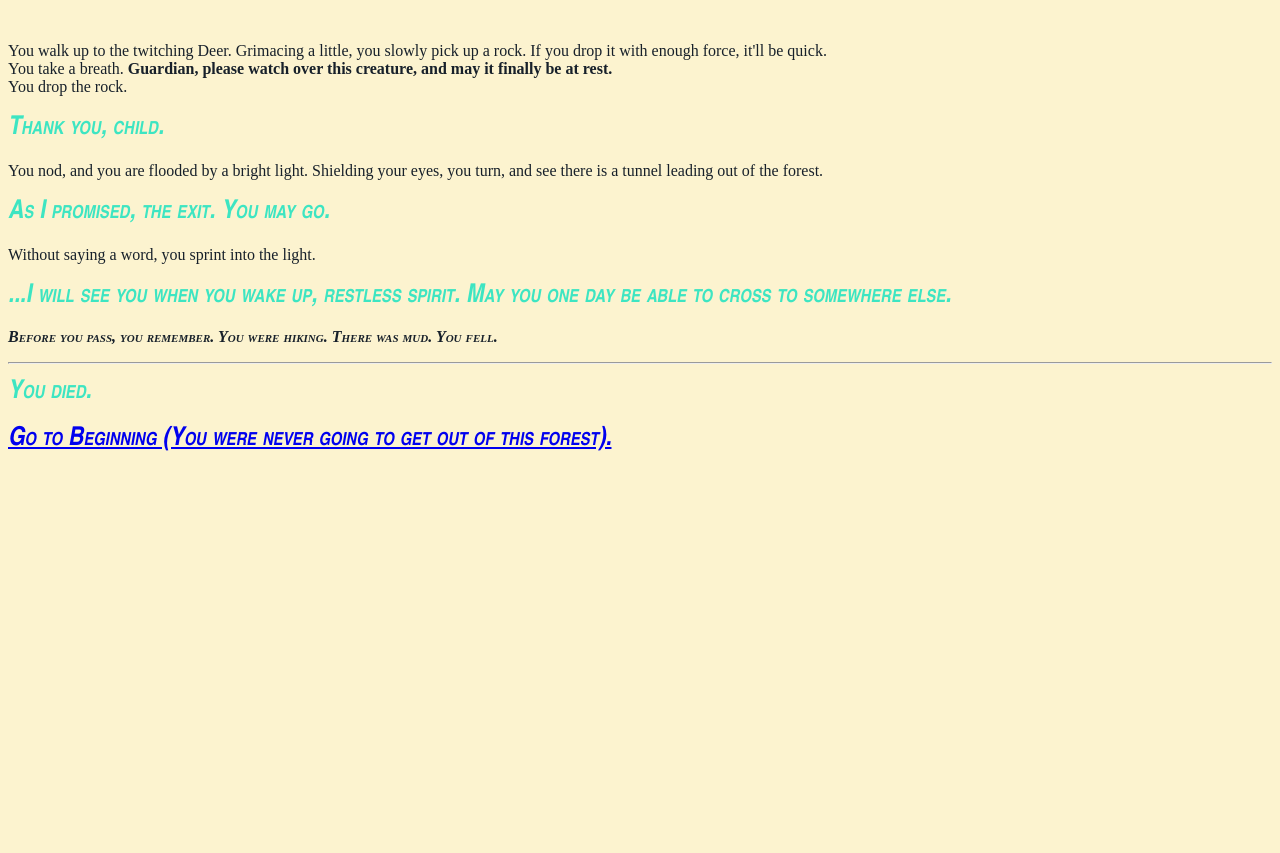
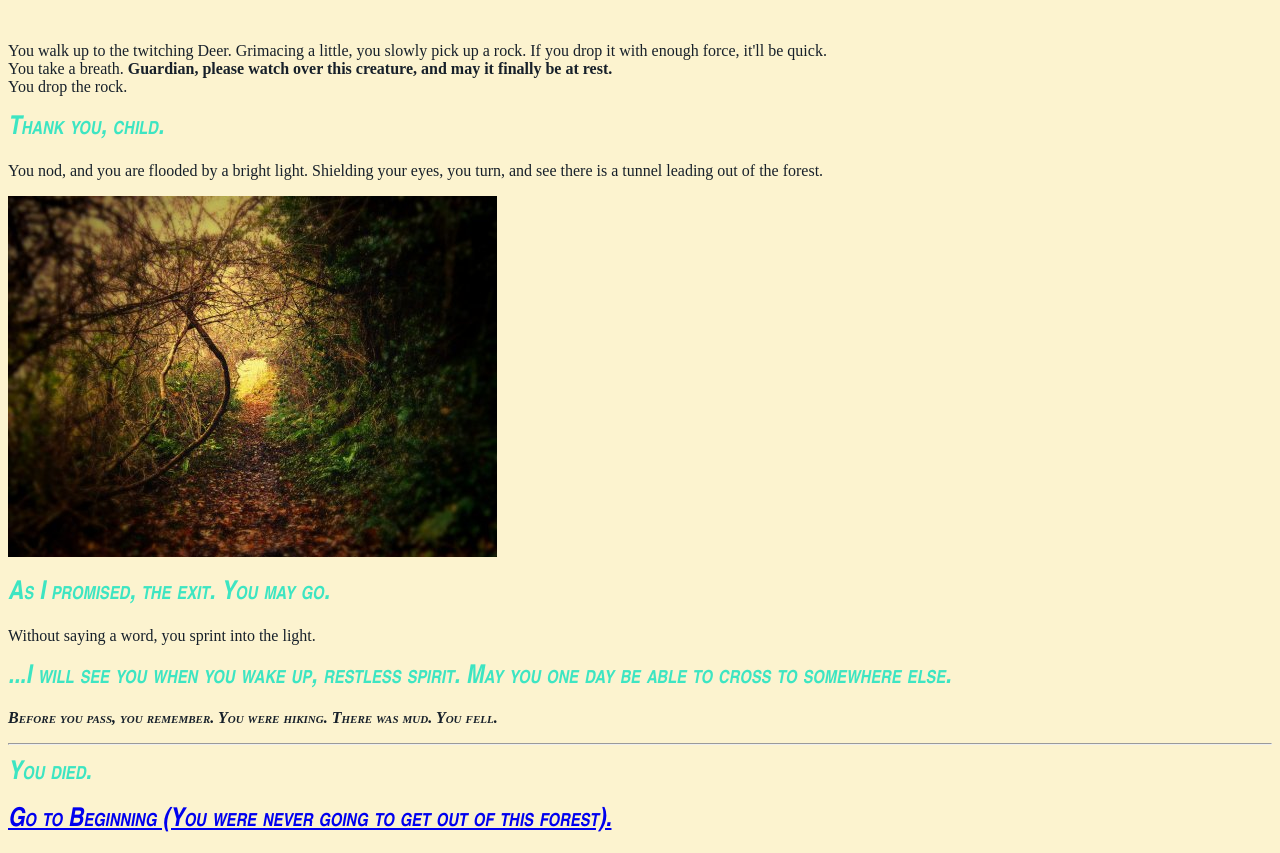
Before and after one commit to MirrorInReverse/mirrorinreverse.github.io, a plain HTML site: page mercy.html in a window 1280 px wide. Before the commit the page ends 800 px from the top, so only its background shows below. Drawn offline with Linux system fonts and the light colour scheme.

Commit message:
Update mercy.html

```diff
--- a/mercy.html
+++ b/mercy.html
@@ -12,6 +12,7 @@
   <br />You drop the rock.</p>
   <h1><em>Thank you, child.</em></h1>
   <p>You nod, and you are flooded by a bright light. Shielding your eyes, you turn, and see there is a tunnel leading out of the forest.</p>
+    <img src="tunnel.jpg" alt="trees curving inward to form a shadowy tunnel." />
   <h1><em>As I promised, the exit. You may go.</em></h1>
   <p>Without saying a word, you sprint into the light.</p>
   <h1><em>...I will see you when you wake up, restless spirit. May you one day be able to cross to somewhere else.
```
